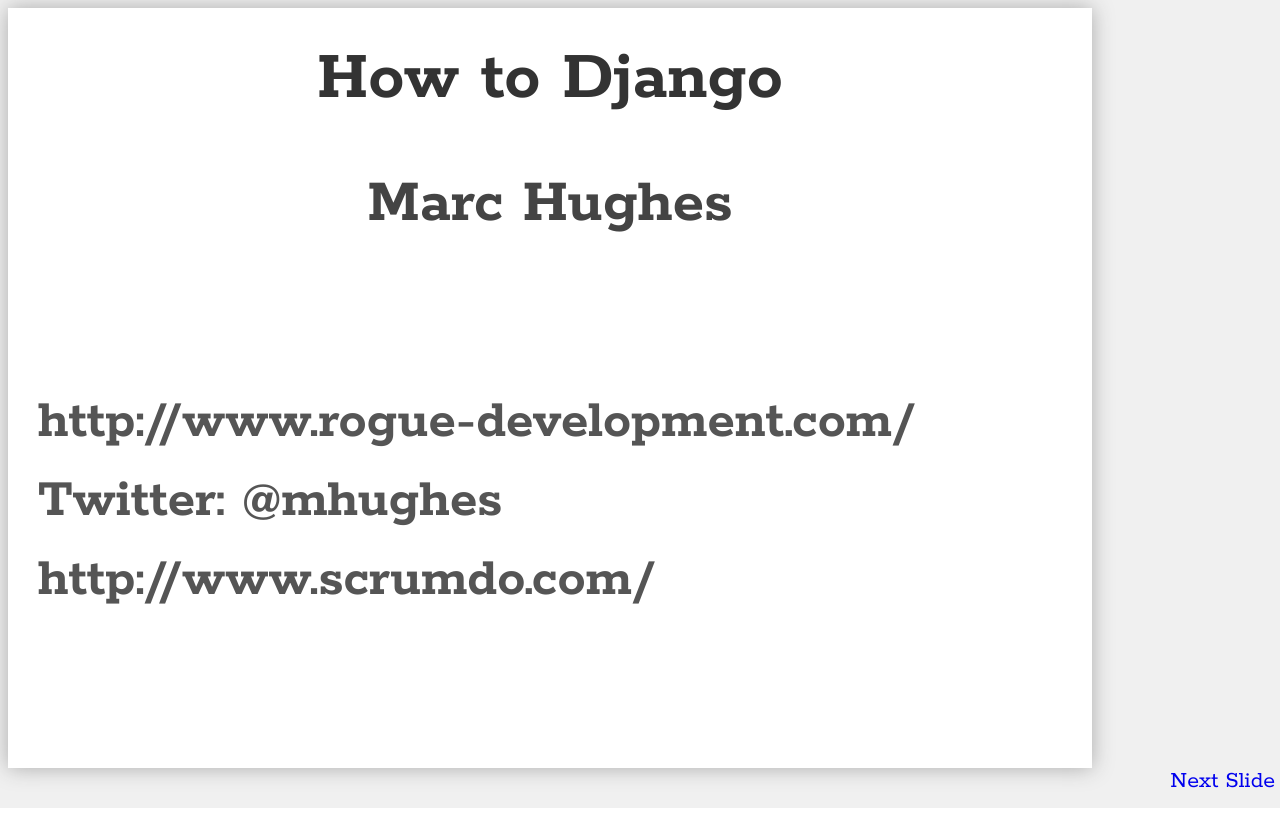
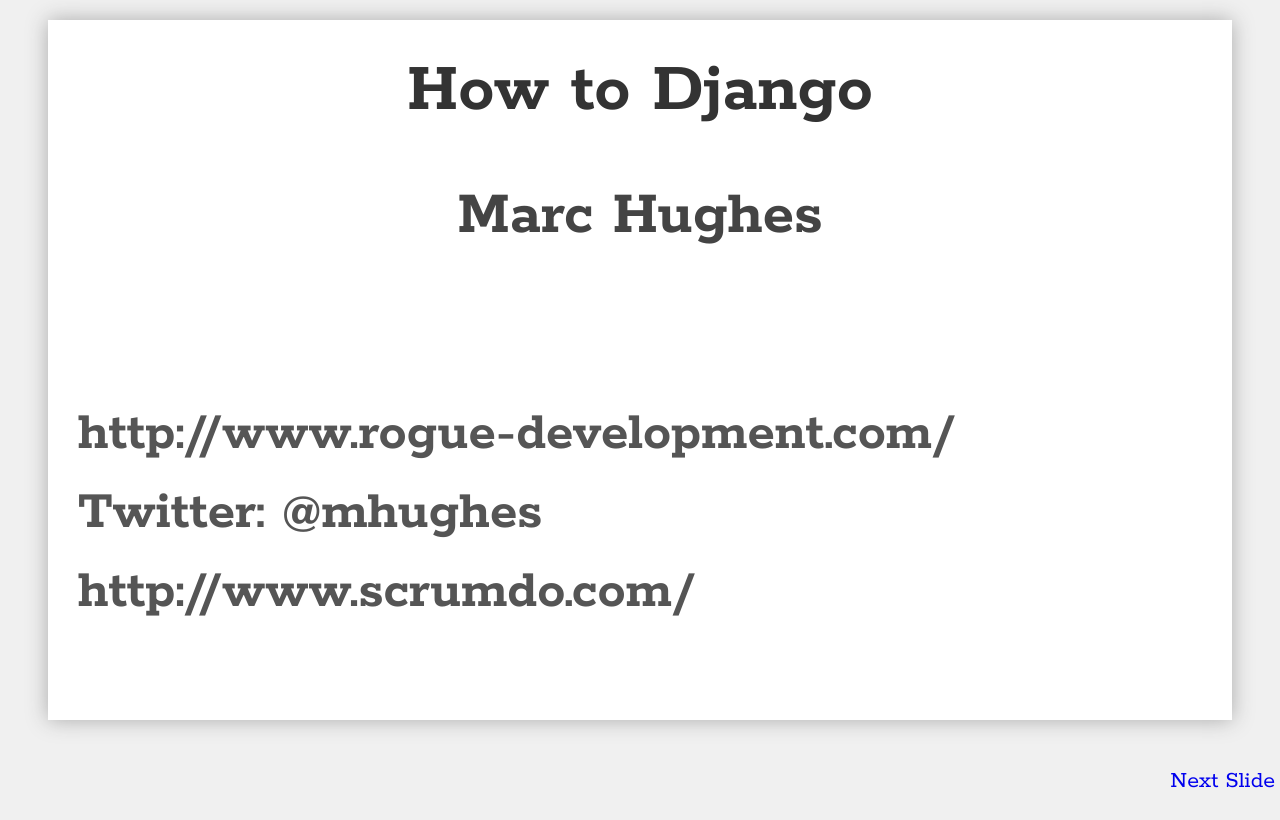
Before and after one commit to marc-hughes/django-presentation, a Django app: page /presentation/slide/1 in a window 1280 px wide. Run offline with Django 3.2, Linux system fonts and the light colour scheme.

Commit message:
fixed style

```diff
--- a/presentation/templates/presentation/base.html
+++ b/presentation/templates/presentation/base.html
@@ -46,12 +46,10 @@
 			background-color: #ffffff;
 			min-height: 80%;
 			padding: 30px;
-/*			margin-left: 40px;
+			margin-left: 40px;
 			margin-right: 40px;
 			margin-top: 20px;
-			margin-bottom: 40px;*/
-			width: 1024px;
-			height: 700px;
+			margin-bottom: 40px;
 			box-shadow: 0px 0px 20px #aaa;
 		}
 		.slidecontrols {
```
